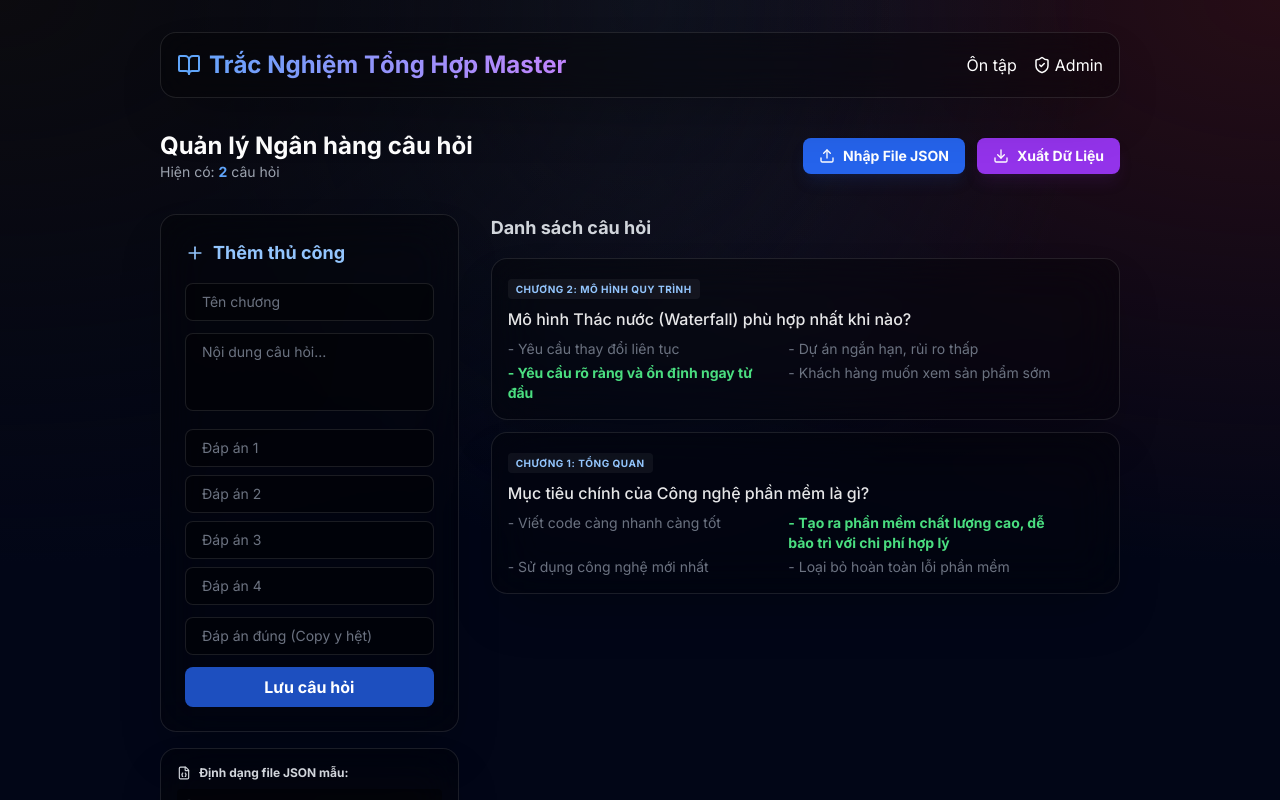
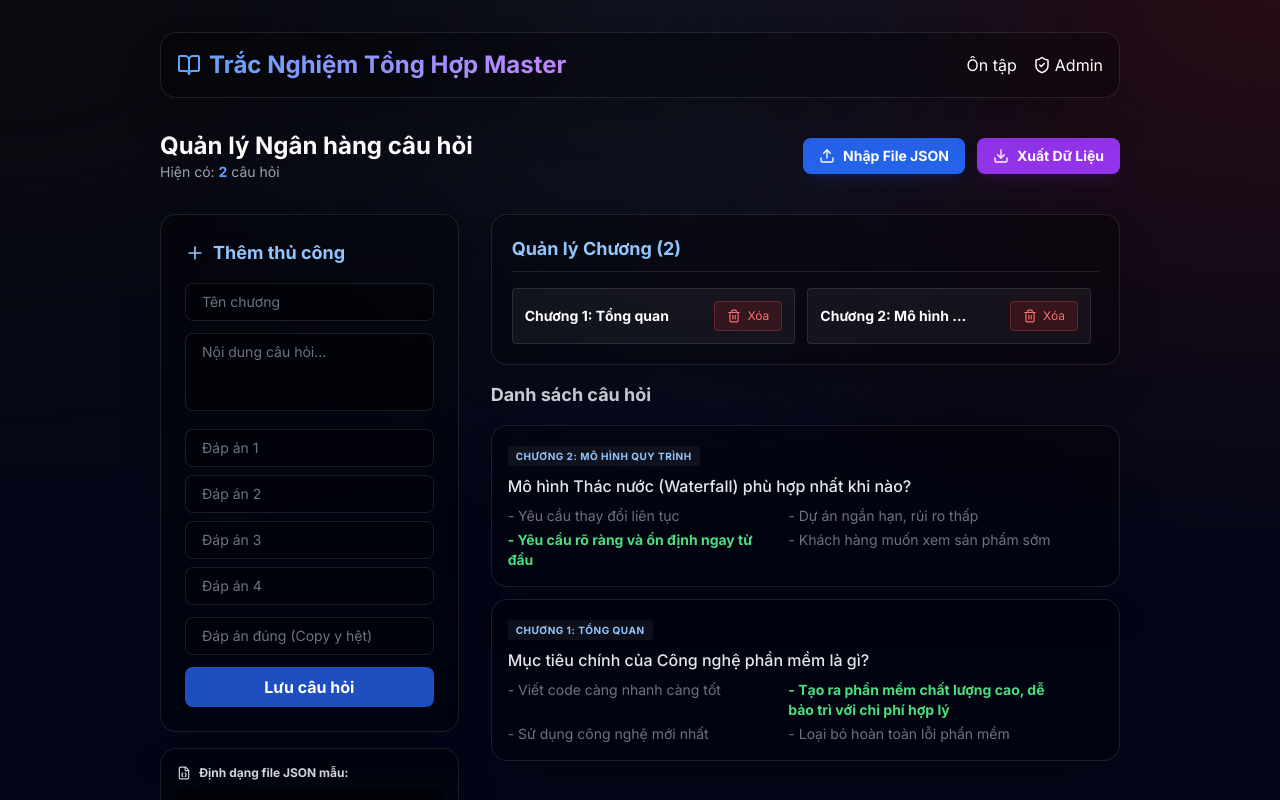
Before and after one commit to ThanhTM68/se-quiz, a React (Vite) app: page /admin in a window 1280 px wide. Shown: the top 800 px of the page. Built offline with nearby package versions, Linux system fonts and the light colour scheme.

Commit message:
fix xoa chuong

```diff
--- a/src/context/QuizContext.jsx
+++ b/src/context/QuizContext.jsx
@@ -82,6 +82,21 @@ export const QuizProvider = ({ children }) => {
 
     const chapters = [...new Set(allQuestions.map((q) => q.chapter))];
 
+    const deleteQuestionsByChapter = (chapterName) => {
+        if (
+            window.confirm(
+                `Bạn có chắc muốn xóa TẤT CẢ câu hỏi thuộc "${chapterName}" không? Hành động này không thể hoàn tác!`
+            )
+        ) {
+            // Lọc giữ lại những câu KHÔNG thuộc chương đó
+            const remainingQuestions = allQuestions.filter(
+                (q) => q.chapter !== chapterName
+            );
+            setAllQuestions(remainingQuestions);
+            alert(`Đã xóa thành công các câu hỏi thuộc chương: ${chapterName}`);
+        }
+    };
+
     return (
         <QuizContext.Provider
             value={{
@@ -95,6 +110,7 @@ export const QuizProvider = ({ children }) => {
                 addQuestion,
                 deleteQuestion,
                 importQuestions,
+                deleteQuestionsByChapter,
             }}
         >
             {children}
--- a/src/pages/Admin.jsx
+++ b/src/pages/Admin.jsx
@@ -9,6 +9,8 @@ export default function Admin() {
         deleteQuestion,
         importQuestions,
         exportData,
+        chapters,
+        deleteQuestionsByChapter,
     } = useQuiz();
     const fileInputRef = useRef(null);
 
@@ -202,6 +204,39 @@ export default function Admin() {
 
                 {/* Cột Phải: Danh sách câu hỏi */}
                 <div className="lg:col-span-2 space-y-4">
+                    <div className="glass-panel p-5 border border-white/10">
+                        <h3 className="text-lg font-bold text-blue-300 mb-4 border-b border-white/10 pb-2">
+                            Quản lý Chương ({chapters.length})
+                        </h3>
+                        <div className="grid grid-cols-1 md:grid-cols-2 gap-3 max-h-60 overflow-y-auto pr-2">
+                            {chapters.map((chap, idx) => (
+                                <div
+                                    key={idx}
+                                    className="flex justify-between items-center p-3 bg-white/5 rounded border border-white/10 hover:bg-white/10 transition"
+                                >
+                                    <span
+                                        className="font-bold text-sm text-white truncate max-w-[150px]"
+                                        title={chap}
+                                    >
+                                        {chap}
+                                    </span>
+                                    <button
+                                        onClick={() =>
+                                            deleteQuestionsByChapter(chap)
+                                        }
+                                        className="flex items-center gap-1.5 px-3 py-1.5 bg-red-900/30 hover:bg-red-600 text-red-400 hover:text-white border border-red-500/30 rounded text-xs transition"
+                                    >
+                                        <Trash2 size={14} /> Xóa
+                                    </button>
+                                </div>
+                            ))}
+                            {chapters.length === 0 && (
+                                <p className="text-gray-500 text-sm">
+                                    Chưa có dữ liệu chương.
+                                </p>
+                            )}
+                        </div>
+                    </div>
                     <h3 className="text-lg font-bold text-gray-300">
                         Danh sách câu hỏi
                     </h3>
```
